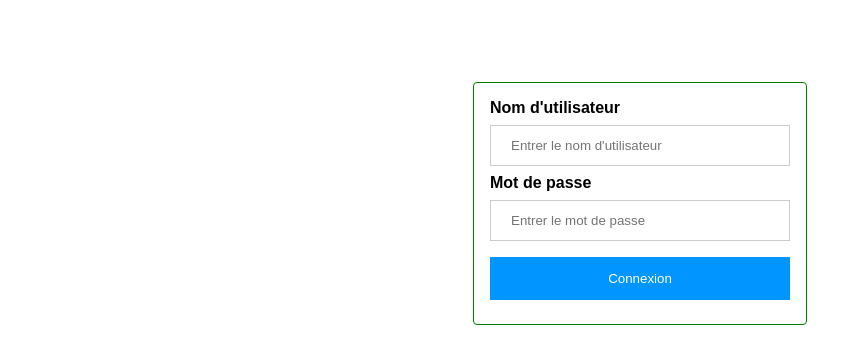
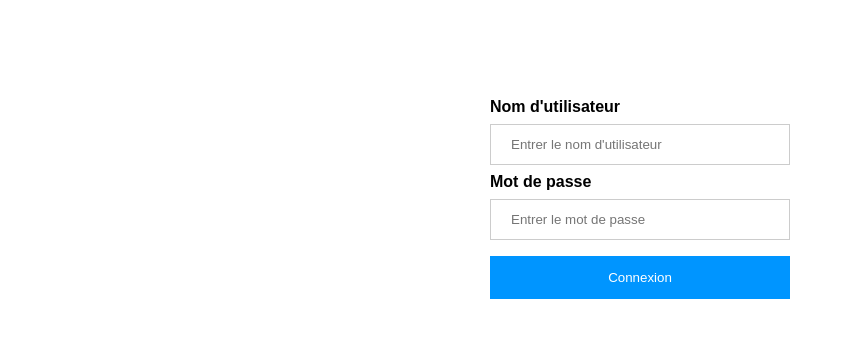
Before and after one commit to DuTimDu/PST, a plain HTML site: page index.html in a window 1280 px wide. Shown: the part 220-584 px from the top of the page, without its empty margins (0-862 px from the left). Drawn offline with Linux system fonts and the light colour scheme.

Commit message:
Update index.html

```diff
--- a/index.html
+++ b/index.html
@@ -13,7 +13,7 @@
             background-color: white;
             margin: 0 auto;
             margin-top: 100px;
-            border: 1px solid green;
+            border: 1px green;
             border-radius: 4px;
         }
         input[type=text], input[type=password] {
```
